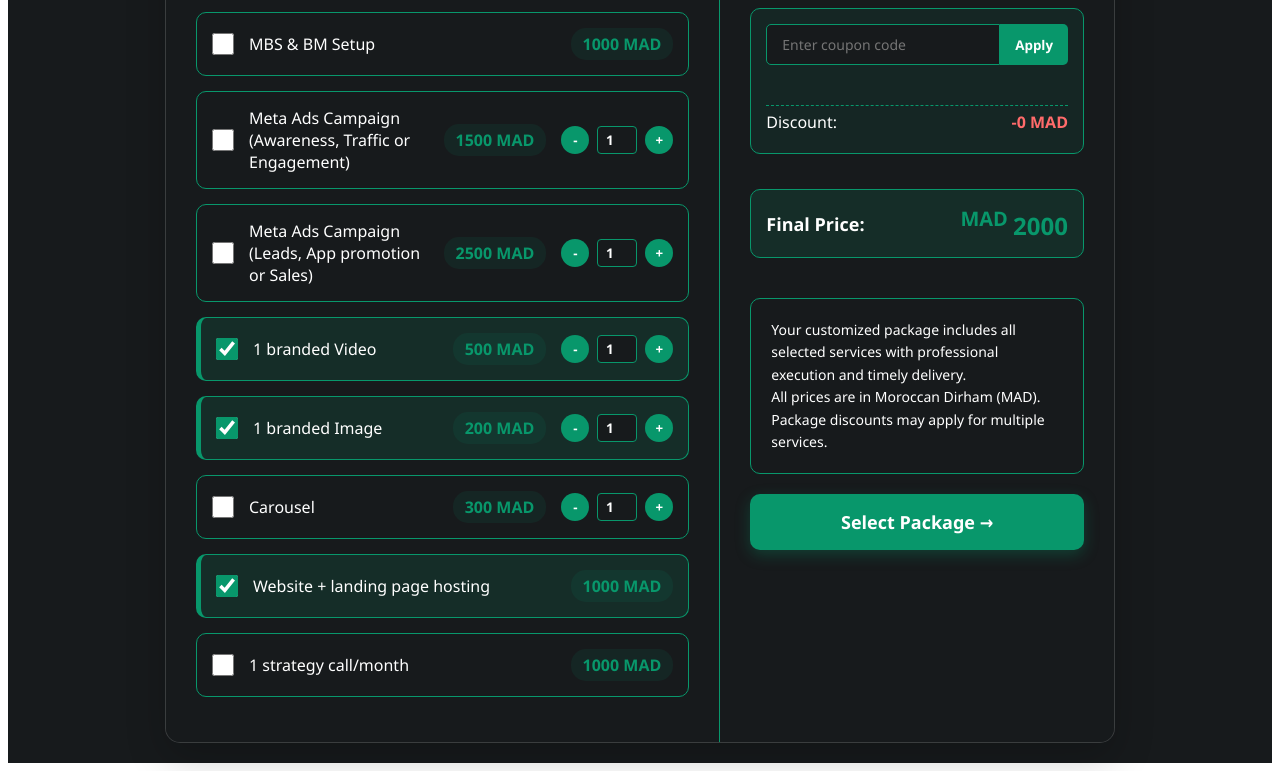
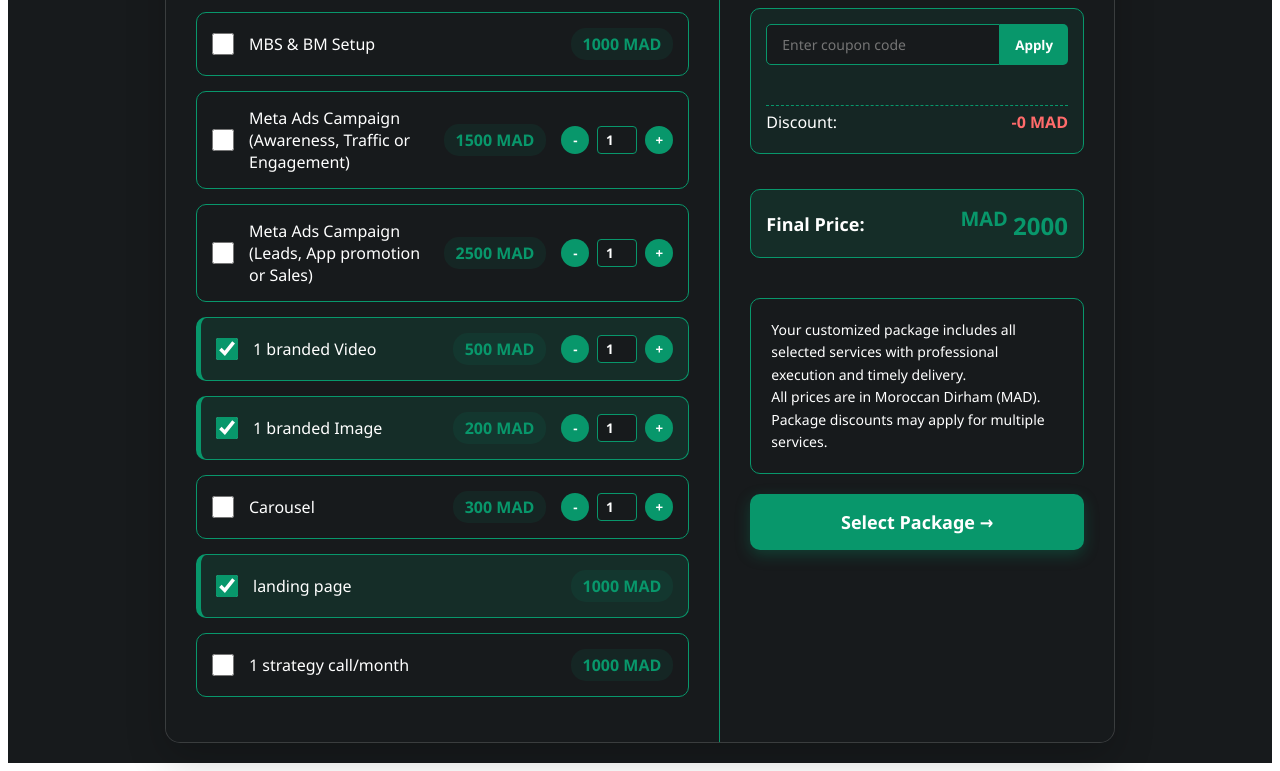
Before and after one commit to Zikoos12/Zikoos-strategies, a plain HTML site: page index.html in a window 1280 px wide. Shown: the part 380-1151 px from the top of the page. Drawn offline with Linux system fonts and the light colour scheme.

Commit message:
index.html

```diff
--- a/index.html
+++ b/index.html
@@ -84,7 +84,7 @@
 
         <div class="service-item">
           <input type="checkbox" id="service9" class="service-checkbox" data-price="1000" checked>
-          <label for="service9" class="service-label">Website + landing page hosting</label>
+          <label for="service9" class="service-label">landing page</label>
           <span class="service-price-tag">1000 MAD</span>
         </div>
 
@@ -677,4 +677,5 @@
     }, 200);
   }
 })();
+
 </script>
```
